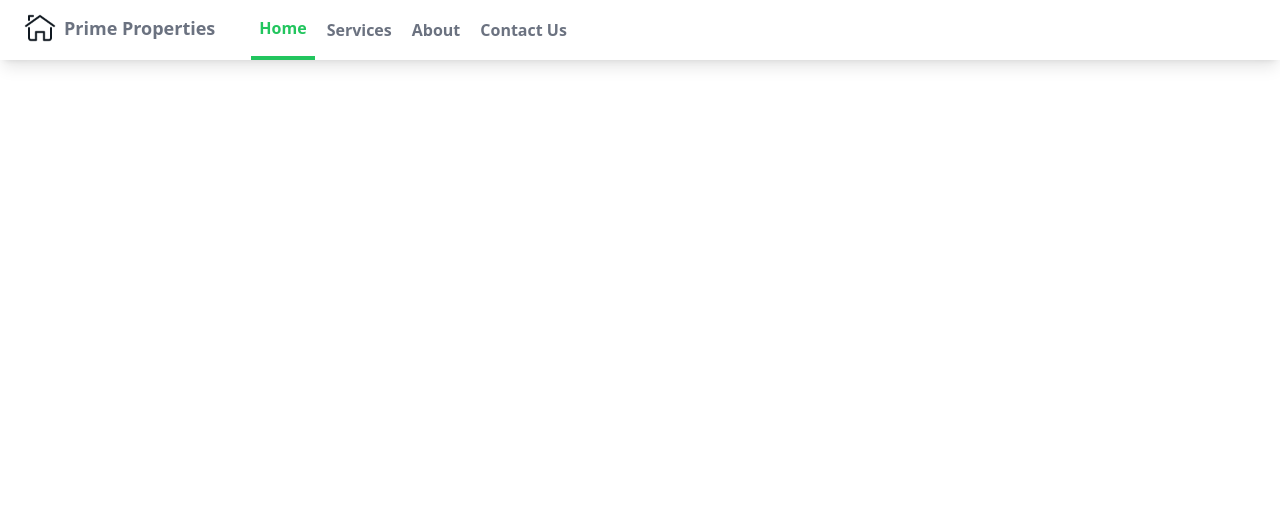
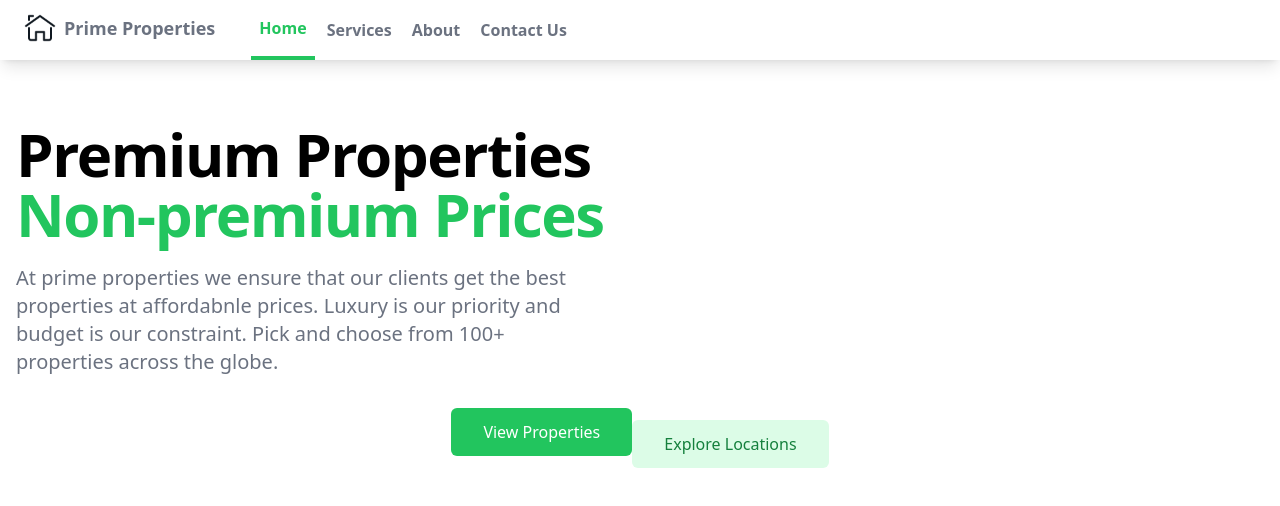
Before and after one commit to ss12932/real-estate-tw, a website: page index.html in a window 1280 px wide. Drawn offline with Linux system fonts and the light colour scheme.

Commit message:
implement banner

```diff
--- a/index.html
+++ b/index.html
@@ -25,7 +25,6 @@
                 >
               </a>
             </div>
-
             <!-- below medium hidden, above medium will be display:flex -->
             <div class="hidden md:flex space-x-1 items-center">
               <a
@@ -53,5 +52,41 @@
         </div>
       </div>
     </nav>
+    <!-- Site Banner -->
+    <main class="mt-10 px-4 md:mt-16">
+      <div class="sm:text-center lg:text-left">
+        <h1
+          class="tracking-tight font-extrabold text-4xl sm:text-5xl md:text-6xl"
+        >
+          <span class="block">Premium Properties</span>
+          <span class="block text-green-500">Non-premium Prices</span>
+        </h1>
+        <p
+          class="mt-3 text-base text-gray-500 md:text-xl md:mt-5 sm:mt-5 sm:text-lg sm:max-w-xl sm:mx-auto lg:mx-0"
+        >
+          At prime properties we ensure that our clients get the best properties
+          at affordabnle prices. Luxury is our priority and budget is our
+          constraint. Pick and choose from 100+ properties across the globe.
+        </p>
+        <div class="mt-5 sm:mt-8 sm:flex sm:justify-center">
+          <div>
+            <a
+              class="flex justify-center rounded-md text-white bg-green-500 px-8 py-3"
+              href=""
+              >View Properties</a
+            >
+          </div>
+          <div class="mt-3">
+            <a
+              class="flex justify-center rounded-md text-green-700 bg-green-100 px-8 py-3"
+              href=""
+              >Explore Locations</a
+            >
+          </div>
+        </div>
+      </div>
+    </main>
+
+    <!-- Site Banner -->
   </body>
 </html>
```
Also changed, not shown: assets/css/main.css.
